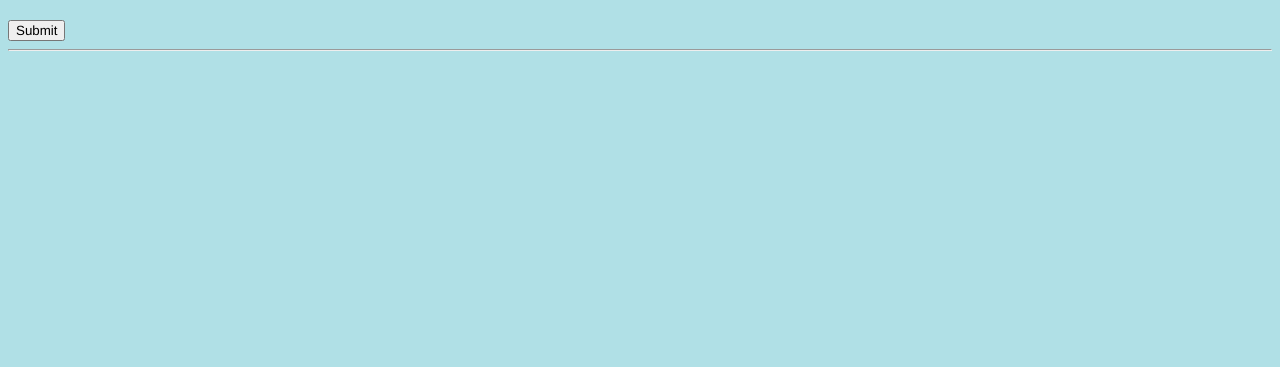
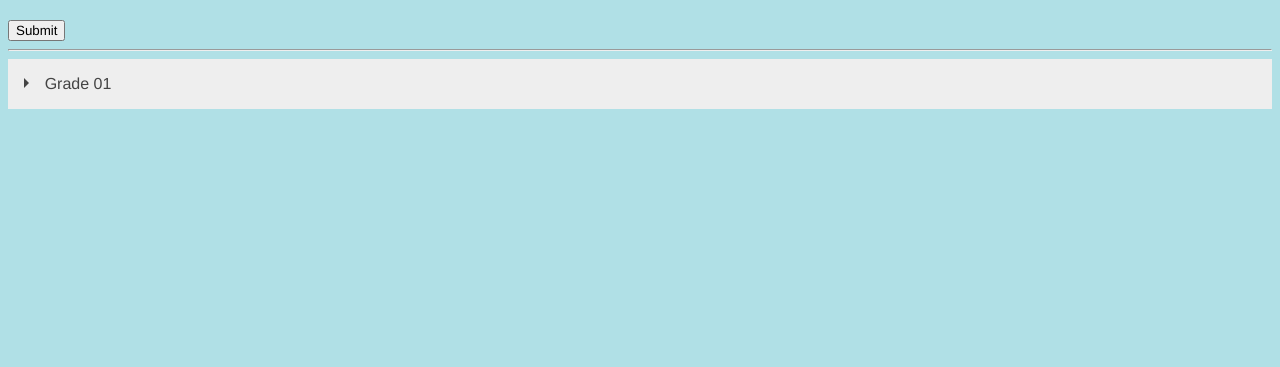
Before and after one commit to Joshua-Chiu/PGDBWebServer, a Django app: page /test2/student/1 in a window 1280 px wide. Shown: the part 277-644 px from the top of the page. Run offline with Django 3.2, Linux system fonts and the light colour scheme; tables that the repository leaves empty hold one stand-in row (values such as "Sample post").

Commit message:
IT WORKS

```diff
--- a/test2/templates/test2/collapsible.html
+++ b/test2/templates/test2/collapsible.html
@@ -100,18 +100,31 @@
         </tr>
     <tr>
         <td height="160" rowspan="2">
-            Points
+            {% for point in grade_object.points_set.all %}
+                {% ifequal "SE" point.type %}
+                {{ point.amount }} {{ point.code }}<br>
+                {% endifequal %}
+            {% endfor %}
         </td>
         <td height="160" rowspan="2">
-            Points
+            {% for point in grade_object.points_set.all %}
+                {% ifequal "AT" point.type %}
+                {{ point.amount }} {{ point.code }}<br>
+                {% endifequal %}
+            {% endfor %}
         </td>
         <td height="160" rowspan="2">
-            Points
-            <br>
-            {% for grade in student.grade_set.all %}
-                {% for point in grade.points_set.all %}
-                    {{ point.amount }} {{ point.code }} {{ point.type }}<br>
-                    {% endfor %}
+{#            {% for grade in student.grade_set.all %}#}
+{#                {% ifequal grade.grade grade  %}#}
+{#                {% for point in grade.points_set.all %}#}
+{#                    {{ point.amount }} {{ point.code }} {{ point.type }}<br>#}
+{#                    {% endfor %}#}
+{#                {% endifequal %}#}
+{#            {% endfor %}#}
+            {% for point in grade_object.points_set.all %}
+                {% ifequal "FA" point.type %}
+                {{ point.amount }} {{ point.code }}<br>
+                {% endifequal %}
             {% endfor %}
         </td>
         <td height="15" colspan="2">
--- a/test2/templates/test2/student_info.html
+++ b/test2/templates/test2/student_info.html
@@ -30,30 +30,32 @@
 
 <form action="{% url "test2:student_submit" student.id %}" id="form0" name="col form" method="post">
 
-{% if student.homeroom|slice:":2"|add:"0" >= 12 %}
-    {% include 'test2/collapsible.html' with student=student grade="12" year="2018" %}
-{% endif %}
 
-{% if student.homeroom|slice:":2"|add:"0" >= 11 %}
-    {% include 'test2/collapsible.html' with student=student grade="11" year="2017" %}
-{% endif %}
+{#{% if student.homeroom|slice:":2"|add:"0" >= 12 %}#}
+{#    {% include 'test2/collapsible.html' with student=student grade="12" year="2018" %}#}
+{#{% endif %}#}
+{##}
+{#{% if student.homeroom|slice:":2"|add:"0" >= 11 %}#}
+{#    {% include 'test2/collapsible.html' with student=student grade="11" year="2017" %}#}
+{#{% endif %}#}
+{##}
+{#{% if student.homeroom|slice:":2"|add:"0" >= 10 %}#}
+{#    {% include 'test2/collapsible.html' with student=student grade="10" year="2016" %}#}
+{#{% endif %}#}
+{##}
+{#{% if student.homeroom|slice:":2"|add:"0" >= 9 %}#}
+{#    {% include 'test2/collapsible.html' with student=student grade="09" year="2015" %}#}
+{#{% endif %}#}
+{##}
+{#{% if student.homeroom|slice:":2"|add:"0" >= 8 %}#}
+{#    {% include 'test2/collapsible.html' with student=student grade="08" year="2014" %}#}
+{#{% endif %}#}
 
-{% if student.homeroom|slice:":2"|add:"0" >= 10 %}
-    {% include 'test2/collapsible.html' with student=student grade="10" year="2016" %}
-{% endif %}
 
-{% if student.homeroom|slice:":2"|add:"0" >= 9 %}
-    {% include 'test2/collapsible.html' with student=student grade="09" year="2015" %}
-{% endif %}
 
-{% if student.homeroom|slice:":2"|add:"0" >= 8 %}
-    {% include 'test2/collapsible.html' with student=student grade="08" year="2014" %}
-{% endif %}
-
-{#i suggest you use a for loop here#}
-{#{% for grade in student.grade_set.all %}#}
-{#    {% include 'test2/collapsible.html' with student=student grade=grade.grade year="2015" grade_object=grade%}#}
-{#{% endfor %}#}
+{% for grade in student.grade_set.all reversed %}
+    {% include 'test2/collapsible.html' with student=student grade=grade.grade|stringformat:"02d" year="2015" grade_object=grade %}
+{% endfor %}
 
 </form>
 
```
